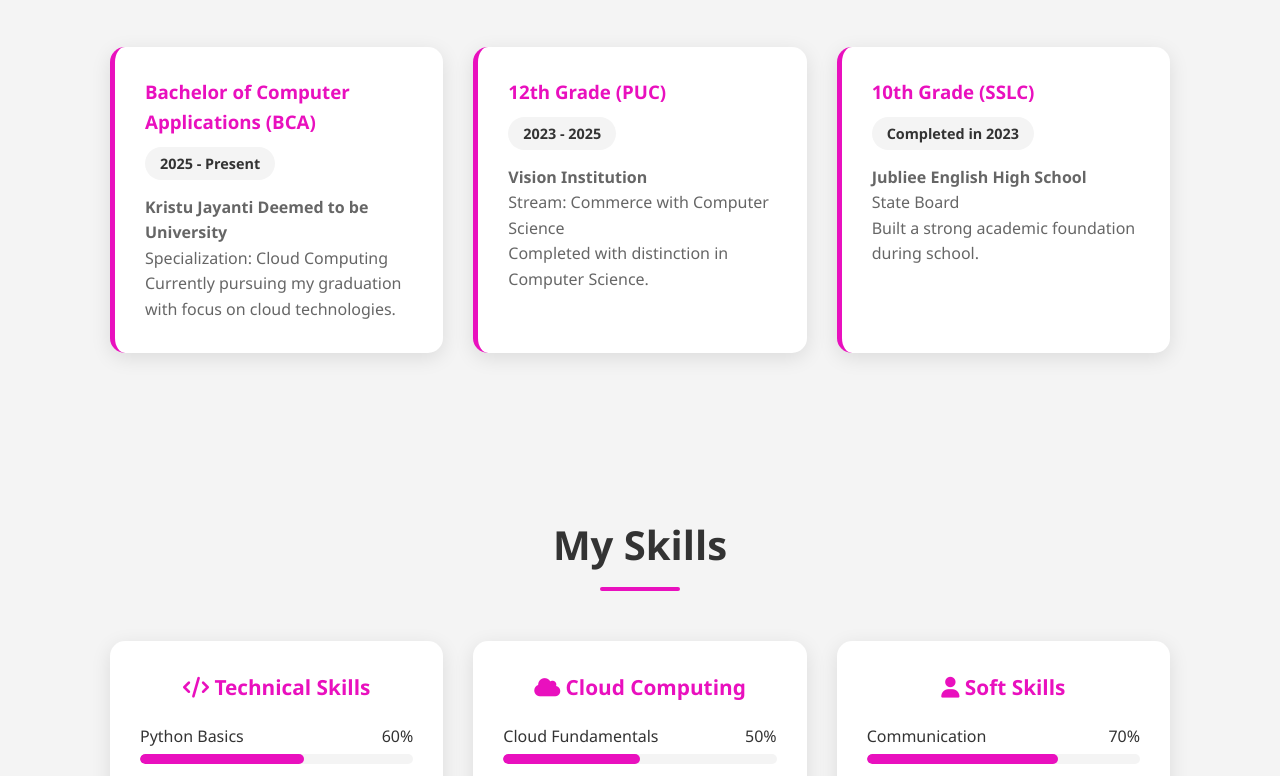
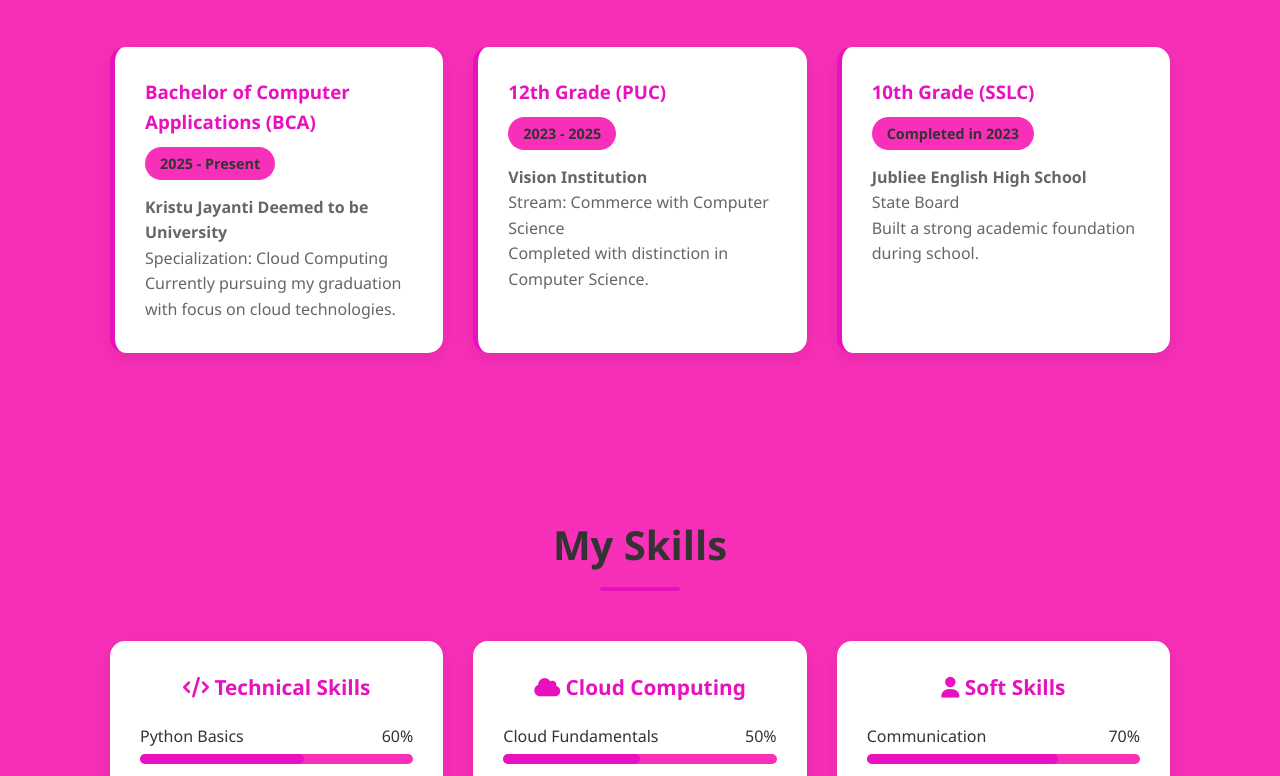
Before and after one commit to deepi273023-ops/PORTFOLIO-PROJECT, a plain HTML site: page frontend/index.html in a window 1280 px wide. Shown: the part 1594-2370 px from the top of the page. Drawn offline with Linux system fonts and the light colour scheme.

Commit message:
change colour

```diff
--- a/frontend/index.html
+++ b/frontend/index.html
@@ -11,7 +11,7 @@
         :root {
             --primary-color: #e910be;
             --dark-color: #333;
-            --light-color: #f4f4f4;
+            --light-color: #f709abd7;
             --white: #fff;
             --secondary-color: #e0e0e0;
         }
```
